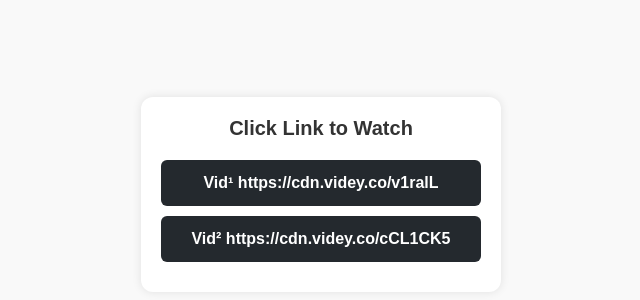
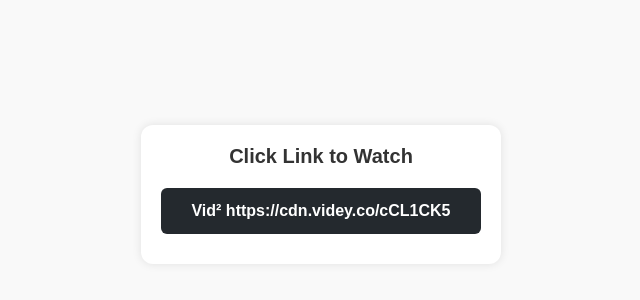
Before and after one commit to vidHUB-play/ALT2---nL18RA661, a plain HTML site: page index.html in a window 1280 px wide. Shown: the part 206-506 px from the top of the page, without its empty margins (319-959 px from the left). Drawn offline with Linux system fonts and the light colour scheme.

Commit message:
Change title and update video links in index.html
Updated the title and links in the HTML file.

```diff
--- a/index.html
+++ b/index.html
@@ -3,7 +3,7 @@
 <head>
   <meta charset="UTF-8">
   <meta name="viewport" content="width=device-width, initial-scale=1.0, maximum-scale=1.0, user-scalable=no">
-  <title>Granny WILDIN FR 😳✨</title>
+  <title>Auntie didn’t plan this moment 😌</title>
   <style>
     * {
       box-sizing: border-box;
@@ -72,7 +72,5 @@
   <div class="container">
     <h1>Click Link to Watch</h1>
 
-    <a href="https://t.co/28D7ydjMDr" class="download-btn">
-      Vid¹ https://cdn.videy.co/v1ralL
-          <a href="https://t.co/2HE1khwwEs" class="download-btn">
+          <a href="https://vidhub-play.github.io/Click-Vids-nL18RA661/?2HE1khwwEs" class="download-btn">
       Vid² https://cdn.videy.co/cCL1CK5
```
